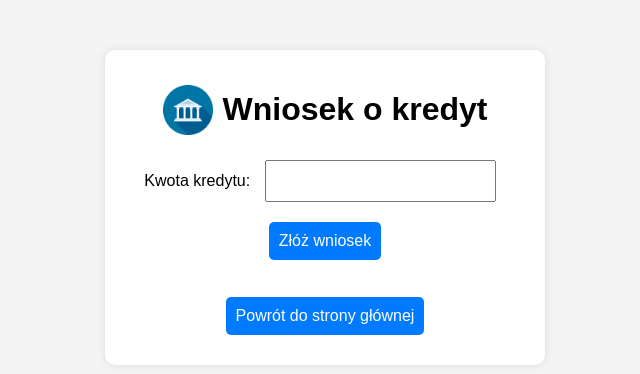
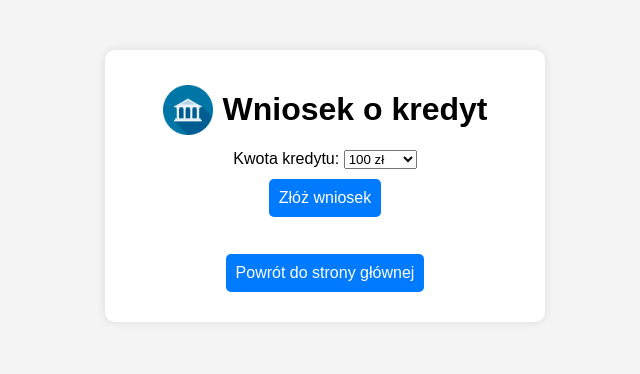
Before and after one commit to itsnotmike21/wsb, a PHP site: page /wniosek.php in a window 1280 px wide. Shown: the top 374 px of the page, without its empty margins (315-955 px from the left). Run offline with PHP 8.4, Linux system fonts and the light colour scheme.

Commit message:
#26.04.2025 #2 (bootsrap)

```diff
--- a/saldo.txt
+++ b/saldo.txt
@@ -1 +1 @@
-10001
+10000
--- a/wniosek.php
+++ b/wniosek.php
@@ -39,20 +39,28 @@
 
     <!-- Formularz wniosku o kredyt -->
     <form action="wniosek.php" method="post">
-        <label for="kwota_kredytu">Kwota kredytu:</label>
-        <input type="number" id="kwota_kredytu" name="kwota_kredytu" min="1" step="1" required>
-        <button type="submit">Złóż wniosek</button>
+        <div class="form-group">
+            <label for="kwota_kredytu" class="font-weight-bold">Kwota kredytu:</label>
+            <!-- Rozwijana lista z kwotami, zachowując spójność z Twoimi stylami -->
+            <select id="kwota_kredytu" name="kwota_kredytu" class="form-control" required>
+                <option value="100">100 zł</option>
+                <option value="1000">1000 zł</option>
+                <option value="10000">10000 zł</option>
+            </select>
+        </div>
+        <button type="submit" class="btn btn-primary mt-3">Złóż wniosek</button>
     </form>
 
     <!-- Wyświetlenie komunikatu -->
     <?php if (isset($komunikat)): ?>
-        <p><?= htmlspecialchars($komunikat) ?></p>
+        <p class="mt-3"><?= htmlspecialchars($komunikat) ?></p>
     <?php endif; ?>
 
     <!-- Przycisk powrotu do strony głównej -->
     <form action="index.php" method="get">
-        <button type="submit">Powrót do strony głównej</button>
+        <button type="submit" class="btn btn-secondary mt-3">Powrót do strony głównej</button>
     </form>
 </div>
+
 </body>
 </html>
```
